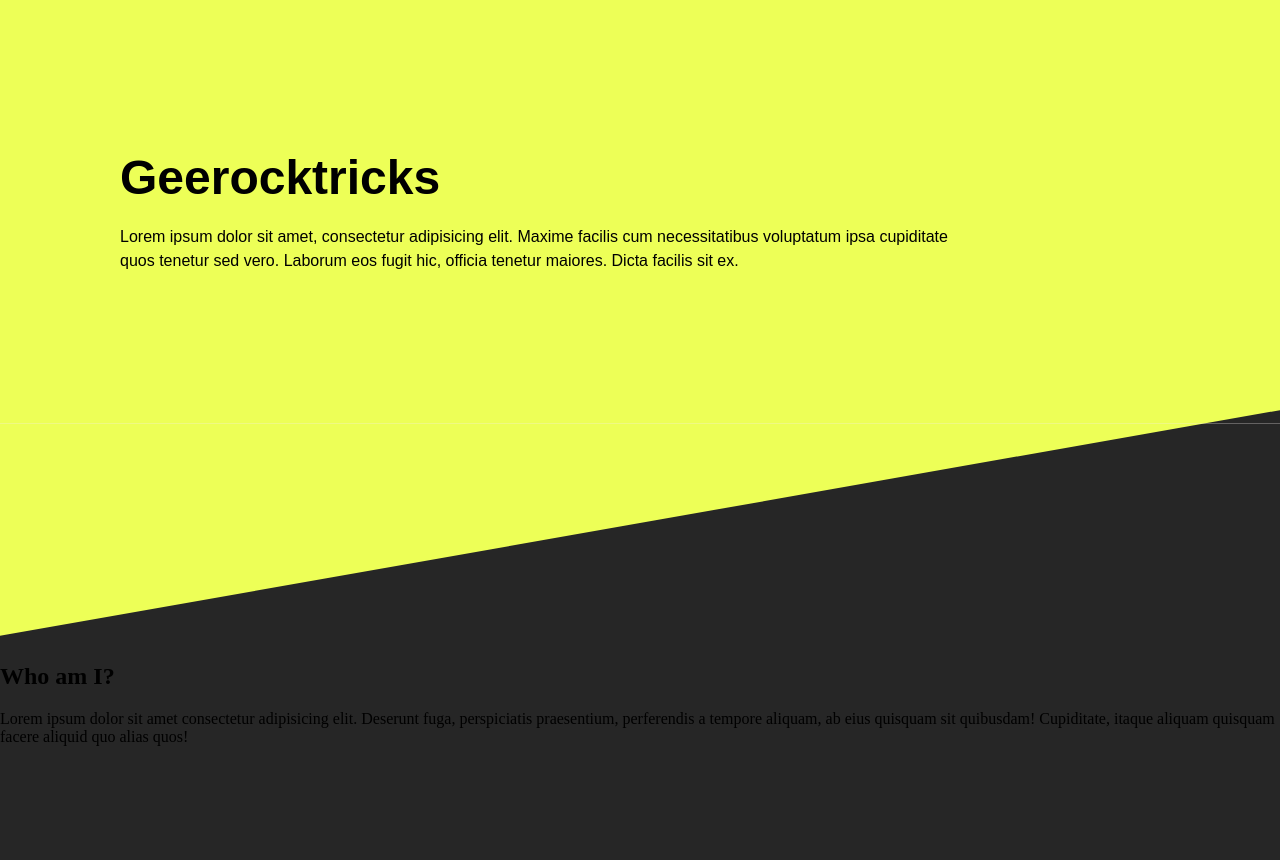
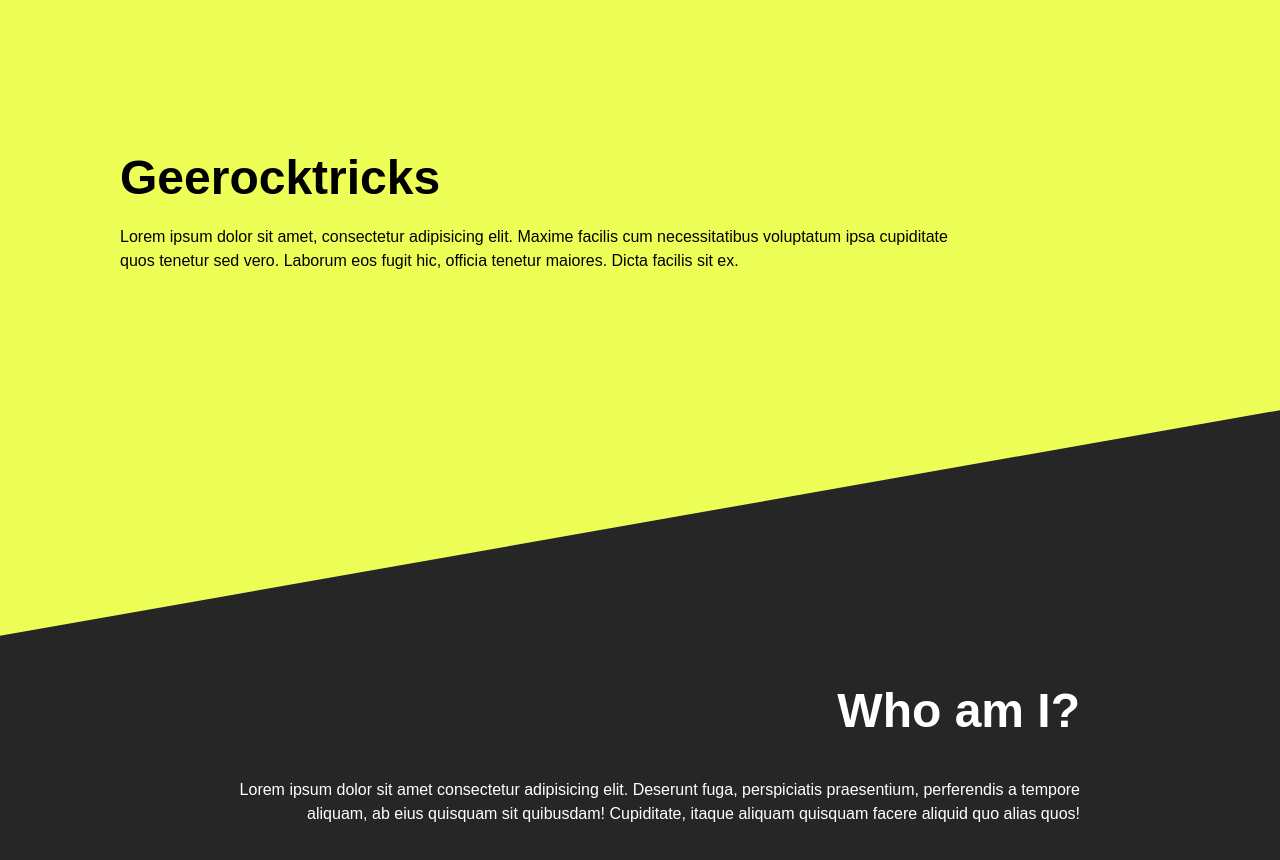
Before and after one commit to Geerocktricks/Skewed-background, a plain HTML site: page index.html in a window 1280 px wide. Before the commit the page ends 800 px from the top, so only its background shows below. Drawn offline with Linux system fonts and the light colour scheme.

```diff
--- a/css/styles.css
+++ b/css/styles.css
@@ -12,7 +12,6 @@ body{
     padding: 150px 120px;
     transform: skew(0deg , 10deg);
     font-family: Arial, Helvetica, sans-serif;
-    box-shadow: 0 1px 0 rgba(240, 234, 234, 0.3);
 
 }
 .container h1{
@@ -27,3 +26,17 @@ body{
     line-height: 1.5em;
     width: 80%;
 }
+.sec2{
+    padding: 0 200px 150px;
+    text-align: right;
+    color: #ffff;
+    font-family: Arial, Helvetica, sans-serif;
+
+}
+.sec2 h1{
+    font-size: 3em;
+}
+.sec2 p{
+    font-size: 1em;
+    line-height: 1.5em;
+}
```
